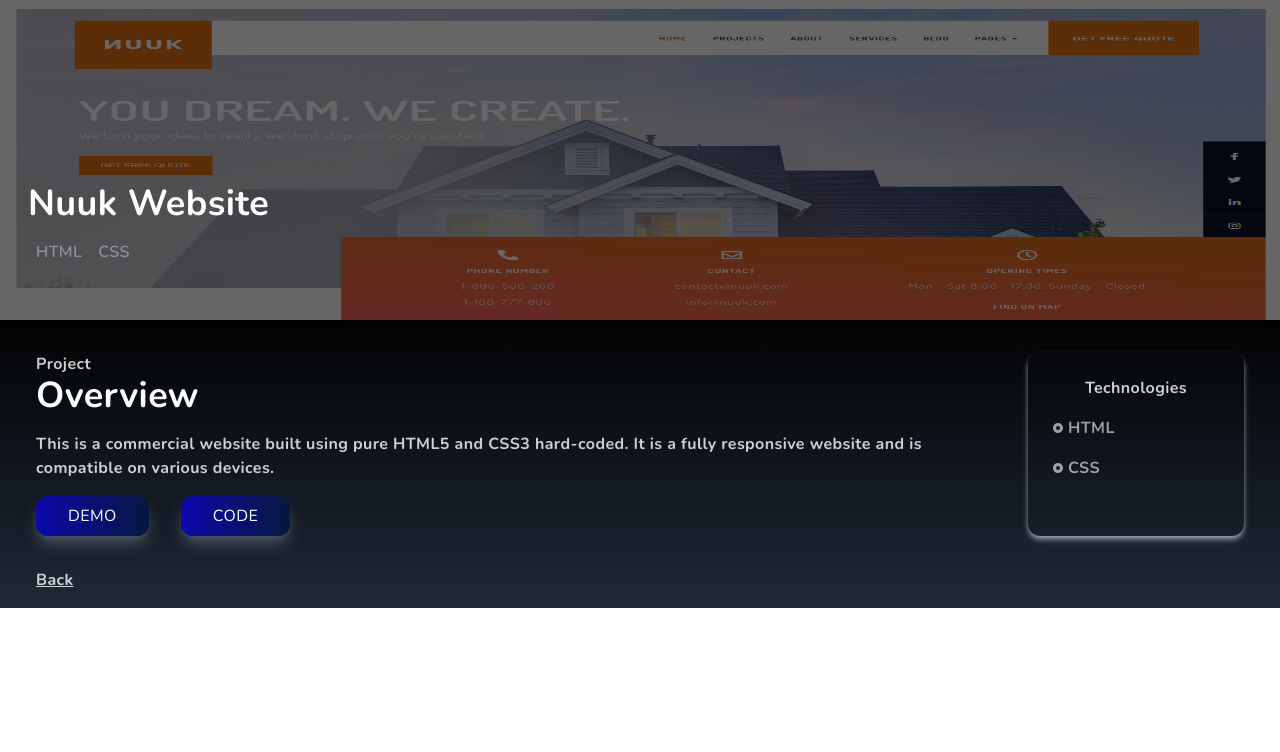
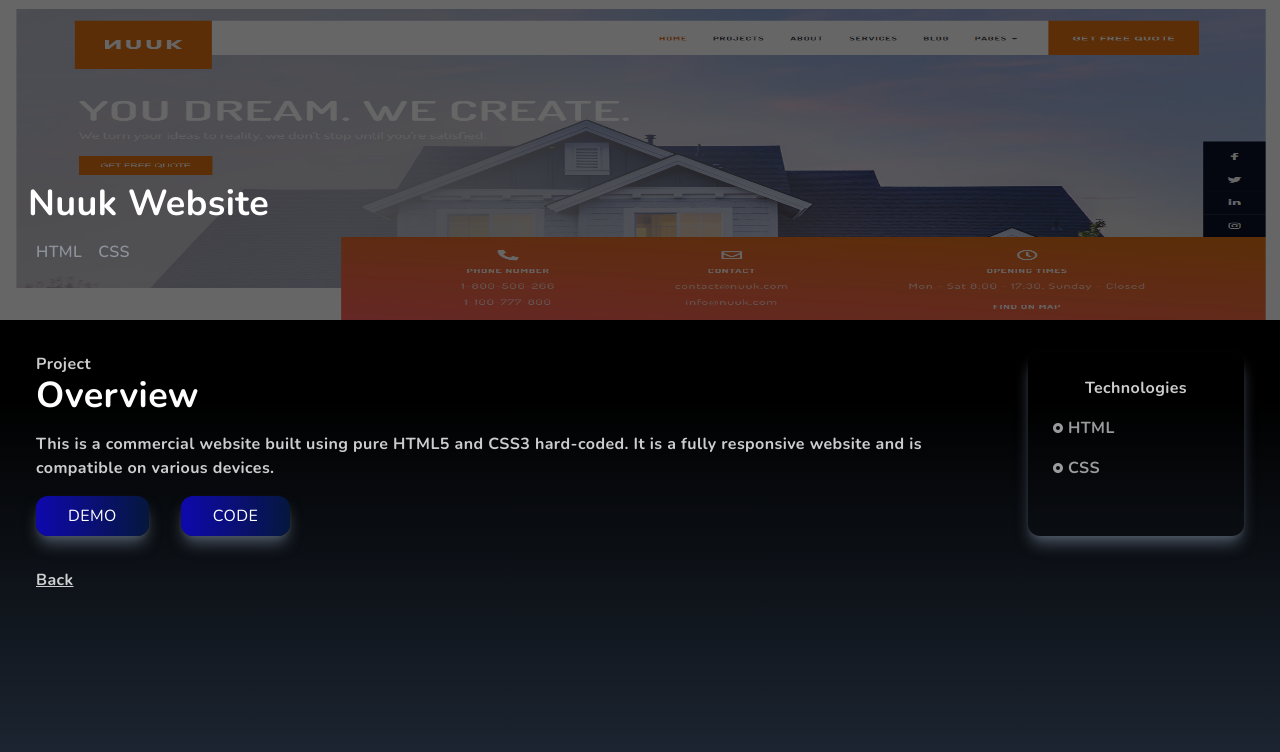
Before and after one commit to Akhil-Anumula/next-portfolio, a Next.js app: page /project/1 in a window 1280 px wide. Shown: the top 752 px of the page. Built offline with nearby package versions, Linux system fonts and the light colour scheme.

Commit message:
media changes

```diff
--- a/pages/project/[project].js
+++ b/pages/project/[project].js
@@ -124,7 +124,7 @@ function ProjectDetails() {
   const reqProject = new Object(projects.find(item => projectId == item.id));
   return (
     <>
-      {Object.keys(reqProject)?.length && (<div className='w-full bg-gradient-to-b from-black via-black to-gray-800'>
+      {Object.keys(reqProject)?.length && (<div className='w-full h-screen bg-gradient-to-b from-black via-black to-gray-800'>
         <div className="relative w-screen h-[30vh] lg:h-[40vh]">
           <div className="absolute top-0 left-0 w-full h-[30vh] lg:h-[40vh] bg-black/60 z-10" />
           <Image className='absolute z-1' fill object-fit='cover' src={reqProject.src} alt={`${reqProject.title}-Img`} priority={true} />
@@ -147,7 +147,7 @@ function ProjectDetails() {
             <a href={reqProject.demo} target="_blank" rel="noreferrer"><button className='px-8 py-2 mt-4 mr-8'>Demo</button></a>
             <a href={reqProject.code} target="_blank" rel="noreferrer"><button className='px-8 py-2 mt-4'>Code</button></a>
           </div>
-          <div className='col-span-4 md:col-span-1 shadow-md shadow-gray-400 rounded-xl p-4'>
+          <div className='col-span-4 md:col-span-1 shadow-lg shadow-gray-600 rounded-xl p-4'>
             <div className="p-2">
               <p className='text-center font-bold pb-2'>Technologies</p>
               <div className='grid grid-cols-2 md:grid-cols-1'>
```
Also changed, not shown: 1 other file (tests, documents, lock files or other folders).
